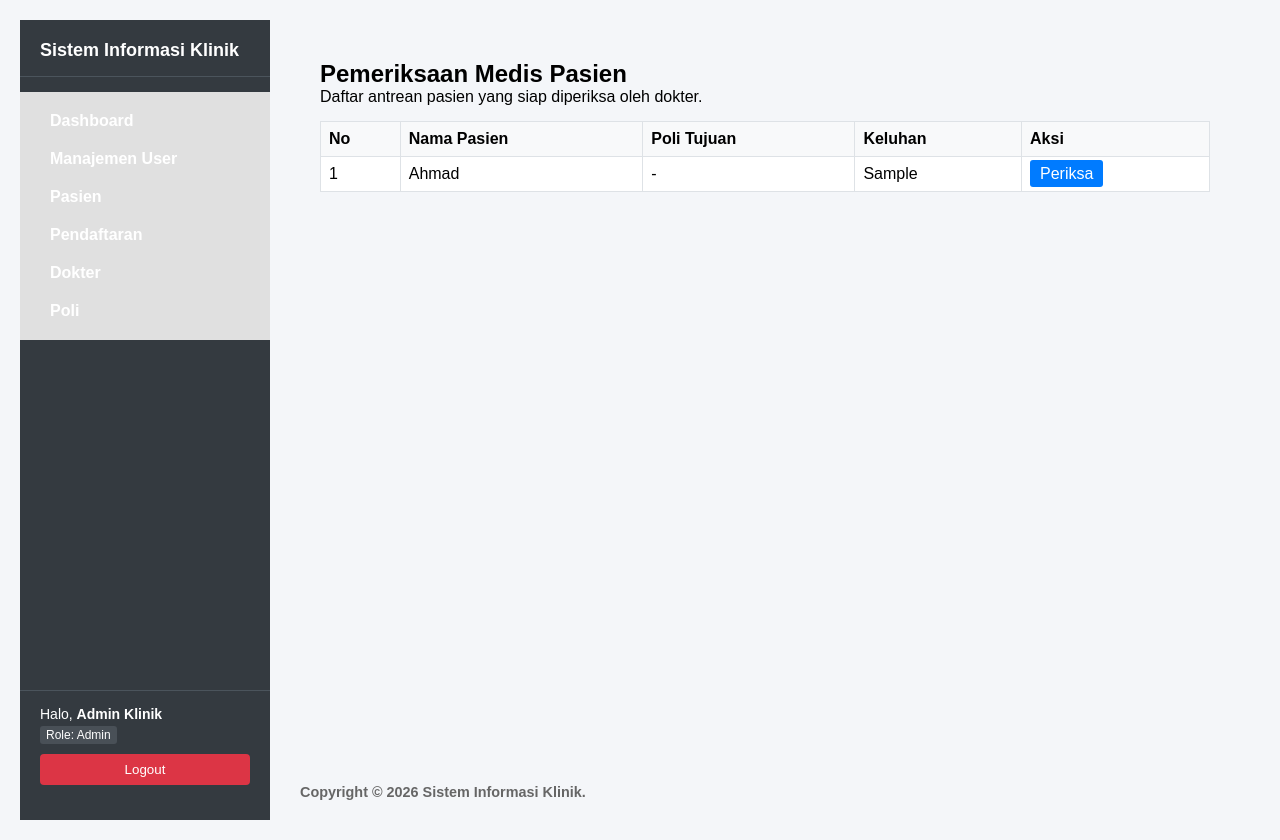
After one commit to ferraanggun12-tech/pwl-2026-62024100004-ferra, a Laravel app: page /pemeriksaan in a window 1280 px wide. The commit adds this page. Run offline with Laravel 12, Linux system fonts and the light colour scheme; a user stored in the database is signed in; data comes from the database, SQL or seed files in the repository; tables that the repository leaves empty hold one stand-in row (values such as "Sample post").

Commit message:
Pertemuan 10 - Authorization role dan middleware

```diff
--- /dev/null
+++ b/app/Http/Controllers/ExaminationController.php
@@ -0,0 +1,37 @@
+<?php
+
+namespace App\Http\Controllers;
+
+use Illuminate\Http\Request;
+use App\Models\Registration; // Sesuaikan dengan model pendaftaran / antrean klinik
+
+class ExaminationController extends Controller
+{
+    /**
+     * Menampilkan daftar pasien/antrean yang harus diperiksa oleh dokter.
+     */
+    public function index()
+    {
+        // Mengambil daftar pendaftaran pasien, pastikan relasi 'patient' dimuat
+        $registrations = \App\Models\Registration::with('patient', 'poli','doctor')->get();
+
+        return view('pemeriksaan.index', compact('registrations'));
+    }
+
+    /**
+     * Menyimpan hasil pemeriksaan medis / diagnosa dari dokter.
+     */
+    public function store(Request $request, $id)
+    {
+        $request->validate([
+            'diagnosa' => 'required|string',
+            'resep'    => 'nullable|string',
+        ]);
+
+        // Logika penyimpanan data hasil pemeriksaan ke database
+        // Contoh: $registration = Registration::findOrFail($id);
+        // $registration->update([...]);
+
+        return redirect()->route('pemeriksaan.index')->with('success', 'Hasil pemeriksaan berhasil disimpan.');
+    }
+}
--- a/app/Models/Registration.php
+++ b/app/Models/Registration.php
@@ -2,23 +2,36 @@
 
 namespace App\Models;
 
+use Illuminate\Database\Eloquent\Factories\HasFactory;
 use Illuminate\Database\Eloquent\Model;
 
 class Registration extends Model
 {
-    protected $fillable = [
-    'patient_id',
-    'doctor_id',
-    'registration_date',
-    'complaint',
-    'status'
-    ];
+    use HasFactory;
 
-    public function patient() {
-        return $this->belongsTo(Patient::class);
+    protected $guarded = ['id'];
+
+    /**
+     * Relasi ke Model Patient (Pasien)
+     */
+    public function patient()
+    {
+        return $this->belongsTo(Patient::class, 'patient_id');
     }
 
-    public function doctor() {
-        return $this->belongsTo(Doctor::class);
+    /**
+     * Relasi ke Model Poli
+     */
+    public function poli()
+    {
+        return $this->belongsTo(Poli::class, 'poli_id');
+    }
+
+    /**
+     * Relasi ke Model Doctor (Dokter)
+     */
+    public function doctor()
+    {
+        return $this->belongsTo(Doctor::class, 'doctor_id'); // Sesuaikan foreign key jika di database bernama doctor_id / dokter_id
     }
 }
--- a/app/Models/User.php
+++ b/app/Models/User.php
@@ -9,24 +9,24 @@ use Illuminate\Notifications\Notifiable;
 
 class User extends Authenticatable
 {
-    /** @use HasFactory<\Database\Factories\UserFactory> */
     use HasFactory, Notifiable;
 
     /**
      * The attributes that are mass assignable.
      *
-     * @var list<string>
+     * @var array<int, string>
      */
     protected $fillable = [
         'name',
         'email',
         'password',
+        'role', // Pastikan 'role' ada di sini
     ];
 
     /**
      * The attributes that should be hidden for serialization.
      *
-     * @var list<string>
+     * @var array<int, string>
      */
     protected $hidden = [
         'password',
--- a/bootstrap/app.php
+++ b/bootstrap/app.php
@@ -11,7 +11,9 @@ return Application::configure(basePath: dirname(__DIR__))
         health: '/up',
     )
     ->withMiddleware(function (Middleware $middleware) {
-        //
+        $middleware->alias([
+        'role' => \App\Http\Middleware\RoleMiddleware::class,
+        ]);
     })
     ->withExceptions(function (Exceptions $exceptions) {
         //
--- a/resources/views/partials/navbar.blade.php
+++ b/resources/views/partials/navbar.blade.php
@@ -5,16 +5,45 @@
             Sistem Informasi Klinik
         </div>
 
-        <!-- Menu Navigasi Berjejer ke Bawah -->
+        <!-- Menu Navigasi Berjejer ke Bawah dengan Pembatasan Role -->
         <nav style="display: flex; flex-direction: column;">
+            <!-- Dashboard dapat diakses semua user yang login -->
             <a href="{{ route('dashboard') }}"
                style="color: #fff; text-decoration: none; padding: 10px 20px; display: block; {{ Request::is('dashboard*') ? 'background-color: #007bff;' : '' }}">
                 Dashboard
             </a>
+
+            @auth
+                <!-- Menu Manajemen User (Hanya untuk Admin) -->
+                @if (Auth::user()->role === 'admin')
+                    <a href="{{ route('users.index') }}"
+                       style="color: #fff; text-decoration: none; padding: 10px 20px; display: block; {{ Request::is('users*') ? 'background-color: #007bff;' : '' }}">
+                        Manajemen User
+                    </a>
+                @endif
+
+                <!-- Menu Data Pasien & Pendaftaran (Untuk Admin dan Petugas Pendaftaran) -->
+                @if (in_array(Auth::user()->role, ['admin', 'registration']))
                     <a href="{{ route('pasien.index') }}"
                        style="color: #fff; text-decoration: none; padding: 10px 20px; display: block; {{ Request::is('pasien*') ? 'background-color: #007bff;' : '' }}">
                         Pasien
                     </a>
+                    <a href="{{ route('registrasi.index') }}"
+                       style="color: #fff; text-decoration: none; padding: 10px 20px; display: block; {{ Request::is('registrasi*') ? 'background-color: #007bff;' : '' }}">
+                        Pendaftaran
+                    </a>
+                @endif
+
+                <!-- Menu Pemeriksaan Pasien (Khusus untuk Dokter) -->
+                @if (Auth::user()->role === 'doctor')
+                    <a href="{{ route('pemeriksaan.index') }}"
+                       style="color: #fff; text-decoration: none; padding: 10px 20px; display: block; {{ Request::is('pemeriksaan*') ? 'background-color: #007bff;' : '' }}">
+                        Pemeriksaan Medis
+                    </a>
+                @endif
+
+                <!-- Menu Dokter & Poli (Hanya untuk Admin) -->
+                @if (Auth::user()->role === 'admin')
                     <a href="{{ route('dokter.index') }}"
                        style="color: #fff; text-decoration: none; padding: 10px 20px; display: block; {{ Request::is('dokter*') ? 'background-color: #007bff;' : '' }}">
                         Dokter
@@ -23,17 +52,20 @@
                        style="color: #fff; text-decoration: none; padding: 10px 20px; display: block; {{ Request::is('poli*') ? 'background-color: #007bff;' : '' }}">
                         Poli
                     </a>
-            <a href="{{ route('registrasi.index') }}"
-               style="color: #fff; text-decoration: none; padding: 10px 20px; display: block; {{ Request::is('registrasi*') ? 'background-color: #007bff;' : '' }}">
-                Pendaftaran
-            </a>
+                @endif
+            @endauth
         </nav>
     </div>
 
-    <!-- Bagian Identitas User dan Autentikasi di Bagian Bawah Sidebar -->
+    <!-- Bagian Identitas User (Menampilkan Nama & Role) dan Logout di Bagian Bawah -->
     <div style="border-top: 1px solid #4b545c; padding: 15px 20px;">
         @auth
-            <p style="margin-bottom: 10px; font-size: 14px;">Halo, <strong>{{ Auth::user()->name }}</strong></p>
+            <div style="margin-bottom: 10px; font-size: 14px;">
+                <p style="margin: 0;">Halo, <strong>{{ Auth::user()->name }}</strong></p>
+                <span style="font-size: 12px; background-color: #495057; padding: 2px 6px; border-radius: 3px; display: inline-block; margin-top: 4px;">
+                    Role: {{ ucfirst(Auth::user()->role) }}
+                </span>
+            </div>
 
             <form method="POST" action="{{ route('logout') }}">
                 @csrf
--- /dev/null
+++ b/resources/views/pemeriksaan/index.blade.php
@@ -0,0 +1,54 @@
+@extends('layouts.app') <!-- Sesuaikan dengan layout utama aplikasi kamu -->
+
+@section('content')
+<div class="container" style="padding: 20px;">
+    <h2>Pemeriksaan Medis Pasien</h2>
+    <p>Daftar antrean pasien yang siap diperiksa oleh dokter.</p>
+
+    @if(session('success'))
+        <div class="alert alert-success" style="background-color: #d4edda; color: #155724; padding: 10px; margin-bottom: 15px; border-radius: 4px;">
+            {{ session('success') }}
+        </div>
+    @endif
+
+    <table class="table table-bordered" style="width: 100%; border-collapse: collapse; margin-top: 15px;">
+        <thead>
+            <tr style="background-color: #f8f9fa;">
+                <th style="border: 1px solid #dee2e6; padding: 8px;">No</th>
+                <th style="border: 1px solid #dee2e6; padding: 8px;">Nama Pasien</th>
+                <th style="border: 1px solid #dee2e6; padding: 8px;">Poli Tujuan</th>
+                <th style="border: 1px solid #dee2e6; padding: 8px;">Keluhan</th>
+                <th style="border: 1px solid #dee2e6; padding: 8px;">Aksi</th>
+            </tr>
+        </thead>
+        <tbody>
+            @forelse($registrations ?? [] as $index => $registration)
+        <tr>
+            <td style="border: 1px solid #dee2e6; padding: 8px;">{{ $index + 1 }}</td>
+            <td style="border: 1px solid #dee2e6; padding: 8px;">{{ $registration->patient->name ?? '-' }}</td>
+
+            <!-- Mengambil nama poli melalui relasi dokter -->
+            <td style="border: 1px solid #dee2e6; padding: 8px;">
+                {{ $registration->doctor->poli->name ?? '-' }}
+            </td>
+
+            <!-- Mengambil keluhan (sesuaikan dengan nama kolom di form pendaftaran yaitu 'complaint') -->
+            <td style="border: 1px solid #dee2e6; padding: 8px;">
+                {{ $registration->complaint ?? '-' }}
+            </td>
+
+            <td style="border: 1px solid #dee2e6; padding: 8px;">
+                <a href="#" class="btn btn-primary btn-sm" style="background-color: #007bff; color: white; padding: 5px 10px; text-decoration: none; border-radius: 3px;">Periksa</a>
+            </td>
+        </tr>
+        @empty
+        <tr>
+            <td colspan="5" style="border: 1px solid #dee2e6; padding: 12px; text-align: center; color: #6c757d;">
+                Belum ada antrean pasien untuk diperiksa saat ini.
+            </td>
+        </tr>
+        @endforelse
+        </tbody>
+    </table>
+</div>
+@endsection
--- a/routes/web.php
+++ b/routes/web.php
@@ -8,12 +8,8 @@ use App\Http\Controllers\DoctorController;
 use App\Http\Controllers\PoliController;
 use App\Http\Controllers\RegistrationController;
 use App\Http\Controllers\ScheduleController;
-
-/*
-|--------------------------------------------------------------------------
-| Web Routes
-|--------------------------------------------------------------------------
-*/
+use App\Http\Controllers\UserController;
+use App\Http\Controllers\ExaminationController;
 
 Route::get('/', function () {
     return view('welcome');
@@ -27,14 +23,35 @@ Route::middleware('guest')->group(function () {
 
 // 2. Route yang diproteksi Middleware Auth (Hanya bisa diakses setelah LOGIN)
 Route::middleware('auth')->group(function () {
+
+    // Dashboard dapat diakses oleh semua user yang sudah login[cite: 12]
     Route::get('/dashboard', [DashboardController::class, 'index'])->name('dashboard');
 
-    // Modul Klinik (Dokter, Pasien, Poli, Jadwal, Registrasi)
-    Route::resource('dokter', DoctorController::class);
-    Route::resource('pasien', PatientController::class);
-    Route::resource('poli', PoliController::class);
-    Route::resource('registrasi', RegistrationController::class);
+    // --- HAK AKSSES BERDASARKAN ROLE (RBAC) ---
 
+    // Hanya Admin (Manajemen User)
+    Route::middleware('role:admin')->group(function () {
+        Route::resource('users', UserController::class);
+    });
+
+    // Admin dan Petugas Pendaftaran (Akses Pasien & Registrasi)[cite: 11]
+    Route::middleware('role:admin,registration')->group(function () {
+        Route::resource('pasien', PatientController::class);
+        Route::resource('registrasi', RegistrationController::class);
+    });
+
+    // Dokter (Akses Pemeriksaan)[cite: 11]
+    Route::middleware('role:doctor')->group(function () {
+        Route::get('/pemeriksaan', [ExaminationController::class, 'index'])->name('pemeriksaan.index');
+    });
+
+    // Admin (Akses Kelola Master Data: Dokter & Poli)[cite: 5, 11]
+    Route::middleware('role:admin')->group(function () {
+        Route::resource('dokter', DoctorController::class);
+        Route::resource('poli', PoliController::class);
+    });
+
+    // Jadwal dapat diakses oleh user yang login
     Route::get('/jadwal', [ScheduleController::class, 'index'])->name('jadwal.index');
     Route::get('/jadwal/{hari}', [ScheduleController::class, 'show']);
 
```
Also changed, not shown: app/Http/Controllers/UserController.php (added, +83 -0 lines), app/Http/Middleware/RoleMiddleware.php (added, +23 -0 lines), database/seeders/DatabaseSeeder.php (+20 -13 lines), resources/views/users/index.blade.php (added, +42 -0 lines), database/migrations/2026_11_18_085556_add_role_to_users_table.php (added). Lines whose indentation alone changed are shown as unchanged.
